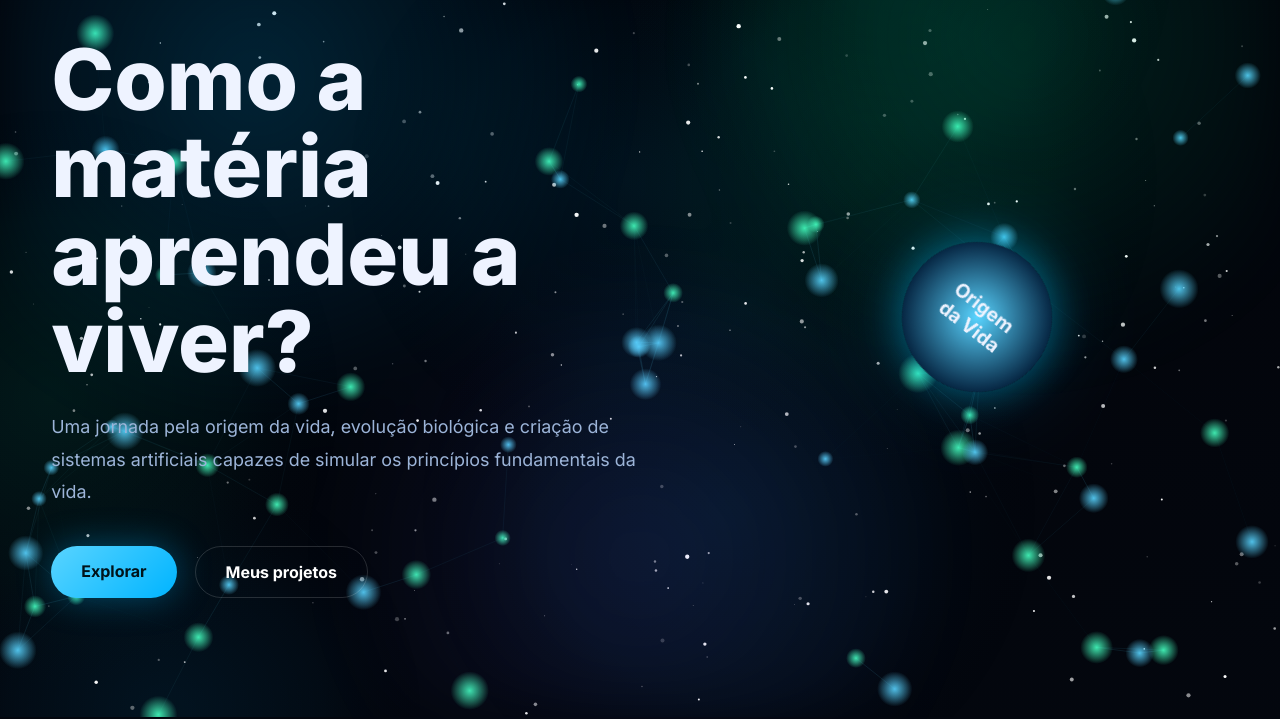
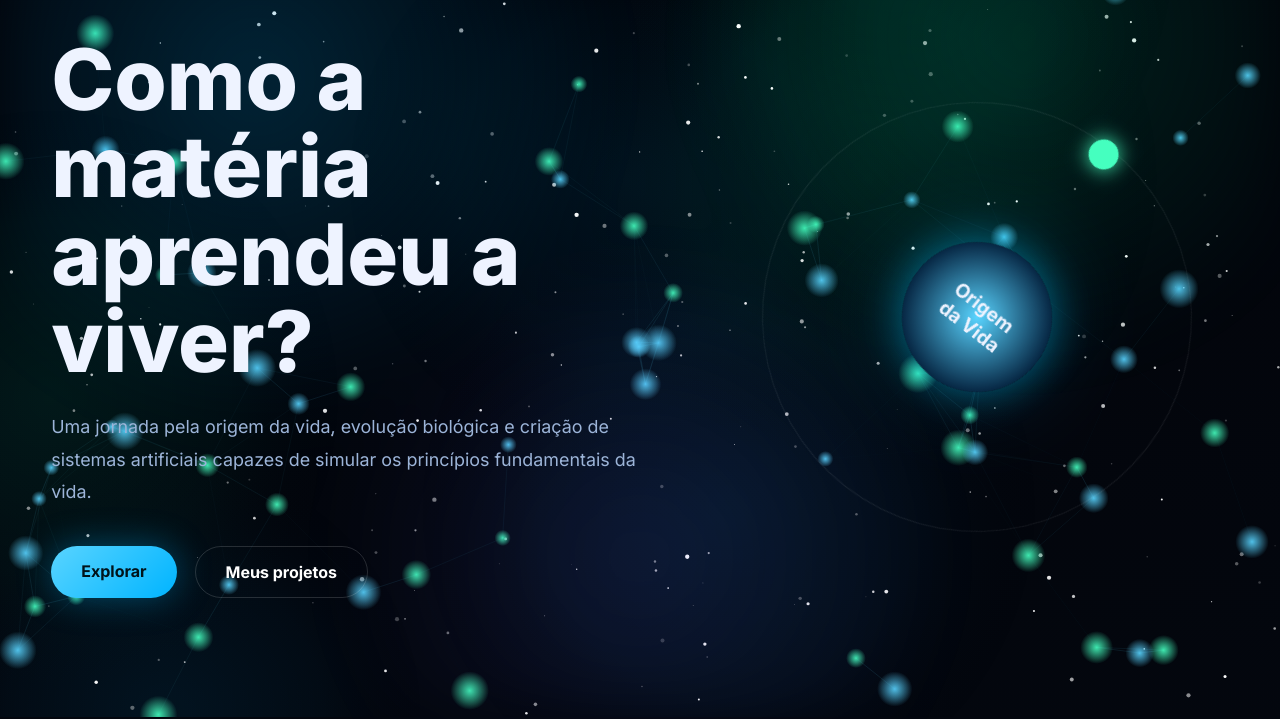
Before and after one commit to mateusrega/Origem, a plain HTML site: page index.html in a window 1280 px wide. Shown: the part 83-802 px from the top of the page. Drawn offline with Linux system fonts and the light colour scheme; animation ran at ten frames a second.

Commit message:
Resize orbit element dimensions in index.html

```diff
--- a/index.html
+++ b/index.html
@@ -421,9 +421,9 @@ align-items:center;
 
 .orbit{
 
-width:40px;
-
-height:40px;
+width:430px;
+
+height:430px;
 
 border-radius:50%;
 
```
